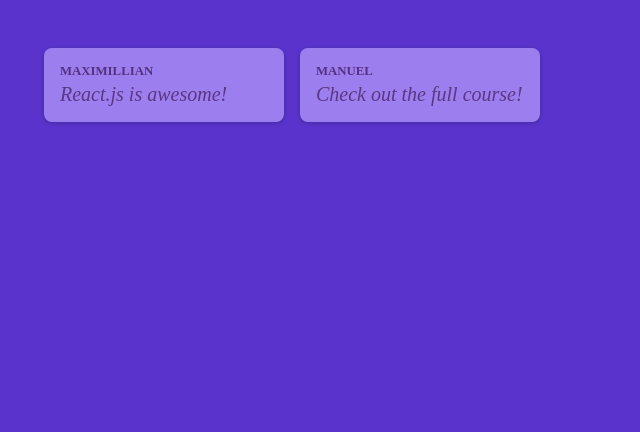
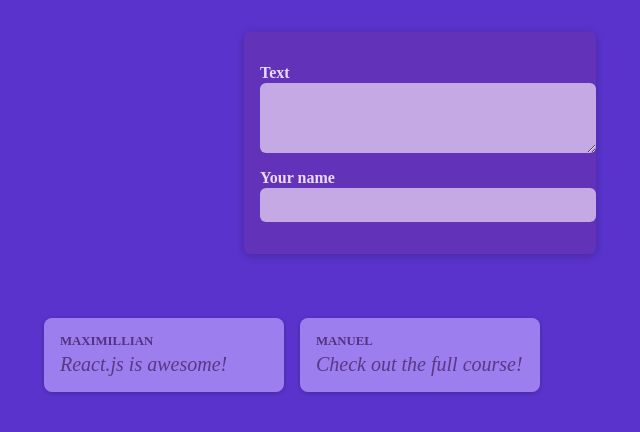
Before and after one commit to UmitKok1/react-crash-course, a React (Vite) app: page / in a window 1280 px wide. Shown: the top 432 px of the page, without its empty margins (220-860 px from the left). Built offline with nearby package versions, Linux system fonts and the light colour scheme.

Commit message:
New Post section added.

```diff
--- /dev/null
+++ b/src/components/NewPost.jsx
@@ -0,0 +1,18 @@
+import classes from './NewPost.module.css';
+
+function NewPost() {
+  return (
+    <form className={classes.form}>
+      <p>
+        <label htmlFor="body">Text</label>
+        <textarea id="body" required rows={3} />
+      </p>
+      <p>
+        <label htmlFor="name">Your name</label>
+        <input type="text" id="name" required />
+      </p>
+    </form>
+  );
+}
+
+export default NewPost;
--- /dev/null
+++ b/src/components/NewPost.module.css
@@ -0,0 +1,55 @@
+.form {
+    background-color: #6233b9;
+    padding: 1rem;
+    width: 20rem;
+    margin: 2rem auto;
+    border-radius: 6px;
+    box-shadow: 0 2px 8px rgba(0, 0, 0, 0.2);
+  }
+
+  .form label {
+    display: block;
+    margin-bottom: 0.05rem;
+    color: #eadbfb;
+    font-weight: bold;
+  }
+
+  .form input,
+  .form textarea {
+    display: block;
+    width: 100%;
+    font: inherit;
+    padding: 0.5rem;
+    border-radius: 6px;
+    border: none;
+    background-color: #c4a9e4;
+    color: #28262c;
+  }
+
+  .actions {
+    display: flex;
+    justify-content: flex-end;
+    gap: 0.5rem;
+  }
+
+  .actions button {
+    cursor: pointer;
+    font: inherit;
+    padding: 0.5rem 1.5rem;
+    border: none;
+    border-radius: 4px;
+    background-color: #34036c;
+    color: #e5d5f7;
+  }
+
+  .actions button:hover {
+    background-color: #23014a;
+  }
+
+  .actions button[type='button'] {
+    background-color: transparent;
+  }
+
+  .actions button[type='button']:hover {
+    color: #d1bee6;
+  }
--- a/src/components/PostsList.jsx
+++ b/src/components/PostsList.jsx
@@ -1,9 +1,15 @@
+import NewPost from "./NewPost";
 import Post from "./Post";
 import classes from './PostsList.module.css';
-function PostsList(){
-    return <ul className={classes.posts}>
-            <Post author="Maximillian" body="React.js is awesome!"/>
-            <Post author="Manuel" body="Check out the full course!"/>
-    </ul>
+function PostsList() {
+    return (
+        <>
+            <NewPost />
+            <ul className={classes.posts}>
+                <Post author="Maximillian" body="React.js is awesome!" />
+                <Post author="Manuel" body="Check out the full course!" />
+            </ul>
+        </>
+    )
 }
 export default PostsList;
```
